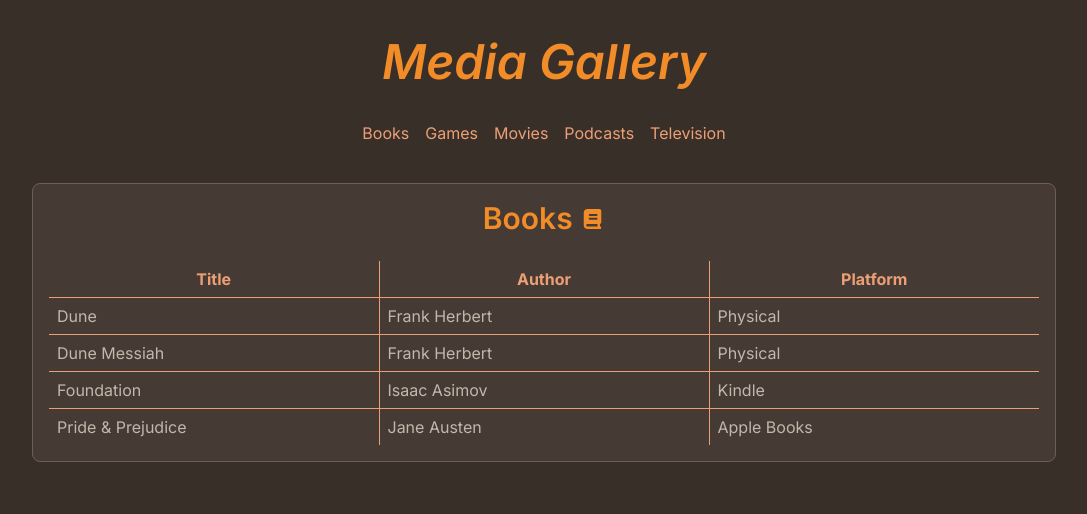
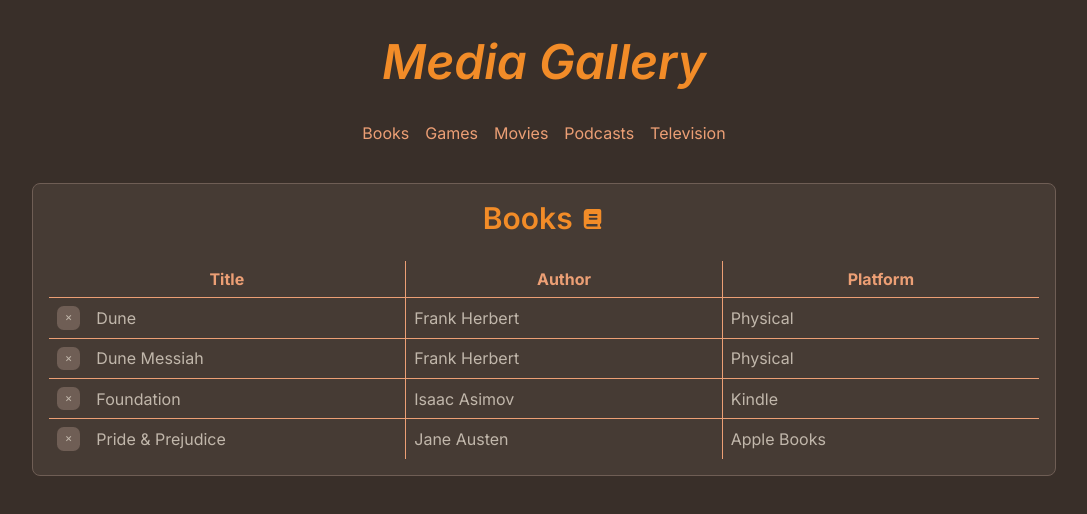
Before and after one commit to catpinhao/media-gallery, a Vue app: page / in a window 1280 px wide. Shown: the top 514 px of the page, without its empty margins (96-1183 px from the left). Built offline with nearby package versions, Linux system fonts and the light colour scheme.

Commit message:
Allow deletion

```diff
--- a/src/App.vue
+++ b/src/App.vue
@@ -6,14 +6,14 @@
   </div>
 
   <div class="table-container">
-    <Table :mediaType="mediaType" :media="media" />
+    <TableContainer :mediaType="mediaType" :media="media" @deleteEntry="handleDeleteEntry" />
   </div>
 </template>
 
 <script setup>
 import Header from './components/Header.vue';
 import Navigation from './components/Navigation.vue';
-import Table from './components/Table.vue';
+import TableContainer from './components/TableContainer.vue';
 
 import { ref } from 'vue';
 const mediaType = ref('Books');
@@ -22,7 +22,12 @@ const handleNavClick = (dataType) => {
   mediaType.value = dataType;
 };
 
-const media = [
+const handleDeleteEntry = (title) => {
+  const idxToRemove = media.value.findIndex((entry => entry.title === title));
+  media.value.splice(idxToRemove, 1);
+};
+
+const media = ref([
   {
     mediaType: 'Books',
     title: 'Dune',
@@ -71,5 +76,5 @@ const media = [
     year: '1999',
     platform: 'Netflix'
   }
-]
+]);
 </script>
--- a/src/assets/main.css
+++ b/src/assets/main.css
@@ -83,6 +83,15 @@ table {
     width: 33%;
   }
 
+  th:first-of-type,
+  td:first-of-type {
+    width: 50px;
+  }
+
+  th:nth-of-type(2) {
+    padding-right: 3em;
+  }
+
   /* remove outer borders from the table */
   tr:first-child th {
     border-top: none;
@@ -93,8 +102,11 @@ table {
   }
 
   tr td:first-child,
-  tr th:first-child {
+  tr th:first-child,
+  tr td:nth-child(2),
+  tr th:nth-child(2) {
     border-left: none;
+    border-right: none;
   }
 
   tr td:last-child,
@@ -102,3 +114,26 @@ table {
     border-right: none;
   }
 }
+
+.delete-btn {
+  background: var(--accent-bg);
+  border: none;
+  border-radius: .5em;
+  box-shadow: none;
+  color: var(--text);
+  height: 1.75em;
+  width: 1.75em;
+}
+
+.delete-btn:hover {
+  background: var(--darker-bg);
+  color: var(--accent);
+}
+
+.delete-btn::after {
+  content: '+';
+  display: block;
+  line-height: initial;
+  text-indent: 0;
+  transform: rotate(45deg);
+}
--- a/src/components/Table.vue
+++ b/src/components/TableContainer.vue
@@ -25,7 +25,7 @@
       <TableHead :mediaType="mediaType" />
     </thead>
     <tbody>
-      <TableEntry :media="entries" />
+      <TableEntry :media="entries" @deleteEntry="handleDeleteEntry" />
     </tbody>
   </table>
 </template>
@@ -51,4 +51,10 @@ const props = defineProps({
 const entries = computed(() => {
   return props.media.filter((entry) => entry.mediaType === props.mediaType);
 });
+
+const emit = defineEmits(['deleteEntry']);
+
+const handleDeleteEntry = (title) => {
+  emit('deleteEntry', title);
+};
 </script>
--- a/src/components/TableEntry.vue
+++ b/src/components/TableEntry.vue
@@ -1,5 +1,6 @@
 <template>
   <tr v-for="entry in media" :key="entry.id">
+    <td><button class="delete-btn" @click="deleteEntry" v-bind:name="entry.title"></button></td>
     <td>{{ entry.title }}</td>
 
     <td v-if="entry.author">{{ entry.author }}</td>
@@ -22,4 +23,10 @@ const props = defineProps({
     required: true,
   }
 });
+
+const emit = defineEmits(['deleteEntry']);
+
+const deleteEntry = (event) => {
+  emit('deleteEntry', event.currentTarget.name);
+};
 </script>
--- a/src/components/TableHead.vue
+++ b/src/components/TableHead.vue
@@ -1,25 +1,30 @@
 <template>
   <tr v-if="mediaType == 'Books'">
+    <th></th>
     <th>Title</th>
     <th>Author</th>
     <th>Platform</th>
   </tr>
   <tr v-if="mediaType == 'Games'">
+    <th></th>
     <th>Title</th>
     <th>Platform</th>
     <th>Format</th>
   </tr>
   <tr v-if="mediaType == 'Movies'">
+    <th></th>
     <th>Title</th>
     <th>Year</th>
     <th>Platform</th>
   </tr>
   <tr v-if="mediaType == 'Podcasts'">
+    <th></th>
     <th>Title</th>
     <th>Author</th>
     <th>Platform</th>
   </tr>
   <tr v-if="mediaType == 'Television'">
+    <th></th>
     <th>Title</th>
     <th>Year</th>
     <th>Platform</th>
```
